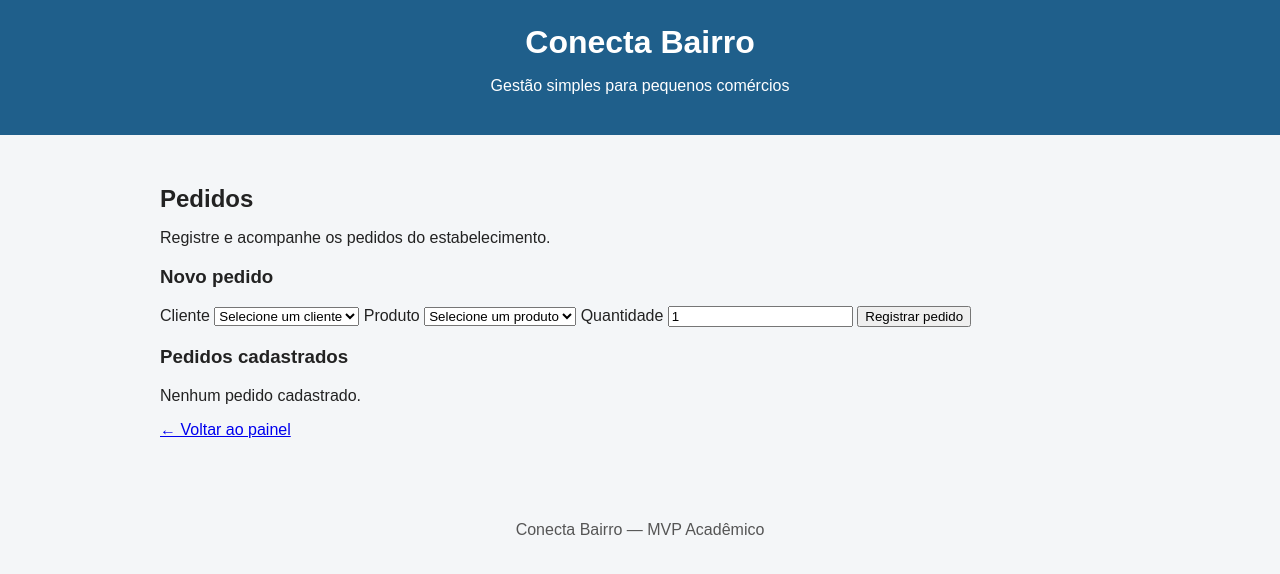
After one commit to matheeeusm/conecta-bairro, a Flask app: page /pedidos in a window 1280 px wide. The commit adds this page. Shown: the top 574 px of the page. Run offline with Flask 3, Linux system fonts and the light colour scheme.

Commit message:
feat: implementa cadastro e listagem de pedidos

```diff
--- a/app.py
+++ b/app.py
@@ -9,6 +9,10 @@ app.config["SQLALCHEMY_TRACK_MODIFICATIONS"] = False
 
 db = SQLAlchemy(app)
 
+
+# =========================
+# MODELOS DO BANCO DE DADOS
+# =========================
 
 class Cliente(db.Model):
     id = db.Column(db.Integer, primary_key=True)
@@ -25,39 +29,74 @@ class Produto(db.Model):
 
 class Pedido(db.Model):
     id = db.Column(db.Integer, primary_key=True)
+
     cliente_id = db.Column(
         db.Integer,
         db.ForeignKey("cliente.id"),
         nullable=False
     )
-    status = db.Column(db.String(30), default="Recebido")
-    criado_em = db.Column(db.DateTime, default=datetime.now)
 
-    cliente = db.relationship("Cliente", backref="pedidos")
+    status = db.Column(
+        db.String(30),
+        default="Recebido"
+    )
+
+    criado_em = db.Column(
+        db.DateTime,
+        default=datetime.now
+    )
+
+    cliente = db.relationship(
+        "Cliente",
+        backref="pedidos"
+    )
 
 
 class ItemPedido(db.Model):
     id = db.Column(db.Integer, primary_key=True)
+
     pedido_id = db.Column(
         db.Integer,
         db.ForeignKey("pedido.id"),
         nullable=False
     )
+
     produto_id = db.Column(
         db.Integer,
         db.ForeignKey("produto.id"),
         nullable=False
     )
-    quantidade = db.Column(db.Integer, nullable=False)
 
-    pedido = db.relationship("Pedido", backref="itens")
+    quantidade = db.Column(
+        db.Integer,
+        nullable=False
+    )
+
+    preco_unitario = db.Column(
+        db.Float,
+        nullable=False
+    )
+
+    pedido = db.relationship(
+        "Pedido",
+        backref="itens"
+    )
+
     produto = db.relationship("Produto")
 
+
+# =========================
+# PÁGINA INICIAL
+# =========================
 
 @app.route("/")
 def index():
     return render_template("index.html")
 
+
+# =========================
+# CLIENTES
+# =========================
 
 @app.route("/clientes", methods=["GET", "POST"])
 def clientes():
@@ -69,6 +108,7 @@ def clientes():
 
         if not nome:
             erro = "Informe o nome do cliente."
+
         else:
             novo_cliente = Cliente(
                 nome=nome,
@@ -80,7 +120,9 @@ def clientes():
 
             return redirect(url_for("clientes"))
 
-    lista_clientes = Cliente.query.order_by(Cliente.id.desc()).all()
+    lista_clientes = Cliente.query.order_by(
+        Cliente.id.desc()
+    ).all()
 
     return render_template(
         "clientes.html",
@@ -88,6 +130,10 @@ def clientes():
         erro=erro
     )
 
+
+# =========================
+# PRODUTOS
+# =========================
 
 @app.route("/produtos", methods=["GET", "POST"])
 def produtos():
@@ -105,7 +151,9 @@ def produtos():
 
         else:
             try:
-                preco = float(preco_texto.replace(",", "."))
+                preco = float(
+                    preco_texto.replace(",", ".")
+                )
 
                 if preco <= 0:
                     erro = "O preço deve ser maior que zero."
@@ -120,12 +168,16 @@ def produtos():
                     db.session.add(novo_produto)
                     db.session.commit()
 
-                    return redirect(url_for("produtos"))
+                    return redirect(
+                        url_for("produtos")
+                    )
 
             except ValueError:
                 erro = "Informe um preço válido."
 
-    lista_produtos = Produto.query.order_by(Produto.id.desc()).all()
+    lista_produtos = Produto.query.order_by(
+        Produto.id.desc()
+    ).all()
 
     return render_template(
         "produtos.html",
@@ -133,92 +185,95 @@ def produtos():
         erro=erro
     )
 
+# =========================
+# PEDIDOS
+# =========================
+
+@app.route("/pedidos", methods=["GET", "POST"])
+def pedidos():
+    erro = None
+
+    clientes = Cliente.query.order_by(Cliente.nome).all()
+    produtos = Produto.query.filter_by(disponivel=True).order_by(Produto.nome).all()
+
+    if request.method == "POST":
+        cliente_id = request.form.get("cliente_id")
+        produto_id = request.form.get("produto_id")
+        quantidade_texto = request.form.get("quantidade", "").strip()
+
+        if not cliente_id:
+            erro = "Selecione um cliente."
+
+        elif not produto_id:
+            erro = "Selecione um produto."
+
+        elif not quantidade_texto:
+            erro = "Informe a quantidade."
+
+        else:
+            try:
+                quantidade = int(quantidade_texto)
+
+                if quantidade <= 0:
+                    erro = "A quantidade deve ser maior que zero."
+
+                else:
+                    produto = db.session.get(Produto, int(produto_id))
+                    cliente = db.session.get(Cliente, int(cliente_id))
+
+                    if not produto or not produto.disponivel:
+                        erro = "Produto inválido ou indisponível."
+
+                    elif not cliente:
+                        erro = "Cliente inválido."
+
+                    else:
+                        novo_pedido = Pedido(
+                            cliente_id=cliente.id,
+                            status="Recebido"
+                        )
+
+                        db.session.add(novo_pedido)
+                        db.session.flush()
+
+                        item = ItemPedido(
+                            pedido_id=novo_pedido.id,
+                            produto_id=produto.id,
+                            quantidade=quantidade,
+                            preco_unitario=produto.preco
+                        )
+
+                        db.session.add(item)
+                        db.session.commit()
+
+                        return redirect(url_for("pedidos"))
+
+            except (ValueError, TypeError):
+                erro = "Dados do pedido inválidos."
+
+    lista_pedidos = Pedido.query.order_by(
+        Pedido.id.desc()
+    ).all()
+
+    return render_template(
+        "pedidos.html",
+        clientes=clientes,
+        produtos=produtos,
+        pedidos=lista_pedidos,
+        erro=erro
+    )
+
+# =========================
+# CRIAÇÃO DO BANCO
+# =========================
 
 with app.app_context():
     db.create_all()
 
 
-if __name__ == "__main__":
-    app.run(debug=True)
-def clientes():
-
-    erro = None
-
-    if request.method == "POST":
-        nome = request.form.get("nome", "").strip()
-        telefone = request.form.get("telefone", "").strip()
-
-        if not nome:
-            erro = "Informe o nome do cliente."
-        else:
-            novo_cliente = Cliente(
-                nome=nome,
-                telefone=telefone
-            )
-
-            db.session.add(novo_cliente)
-            db.session.commit()
-
-            return redirect(url_for("clientes"))
-
-    lista_clientes = Cliente.query.order_by(Cliente.id.desc()).all()
-
-    return render_template(
-        "clientes.html",
-        clientes=lista_clientes,
-        erro=erro
-    )
-
-
-@app.route("/produtos", methods=["GET", "POST"])
-def produtos():
-
-    erro = None
-
-    if request.method == "POST":
-        nome = request.form.get("nome", "").strip()
-        preco_texto = request.form.get("preco", "").strip()
-
-        if not nome:
-            erro = "Informe o nome do produto."
-
-        elif not preco_texto:
-            erro = "Informe o preço do produto."
-
-        else:
-            try:
-                preco = float(preco_texto.replace(",", "."))
-
-                if preco <= 0:
-                    erro = "O preço deve ser maior que zero."
-
-                else:
-                    novo_produto = Produto(
-                        nome=nome,
-                        preco=preco,
-                        disponivel=True
-                    )
-
-                    db.session.add(novo_produto)
-                    db.session.commit()
-
-                    return redirect(url_for("produtos"))
-
-            except ValueError:
-                erro = "Informe um preço válido."
-
-    lista_produtos = Produto.query.order_by(Produto.id.desc()).all()
-
-    return render_template(
-        "produtos.html",
-        produtos=lista_produtos,
-        erro=erro
-    )
-
-
-with app.app_context():
-    db.create_all()
-
+# =========================
+# EXECUÇÃO DA APLICAÇÃO
+# =========================
 
 if __name__ == "__main__":
     app.run(debug=True)
--- a/templates/index.html
+++ b/templates/index.html
@@ -22,7 +22,7 @@
             <p>Gerencie produtos e preços.</p>
         </a>
 
-        <a href="#" class="card">
+        <a href="{{ url_for('pedidos') }}" class="card">
             <h3>Pedidos</h3>
             <p>Registre e acompanhe pedidos.</p>
         </a>
--- /dev/null
+++ b/templates/pedidos.html
@@ -0,0 +1,133 @@
+{% extends "base.html" %}
+
+{% block title %}Pedidos | Conecta Bairro{% endblock %}
+
+{% block content %}
+
+<section class="painel">
+
+    <h2>Pedidos</h2>
+    <p>Registre e acompanhe os pedidos do estabelecimento.</p>
+
+    <div class="card-form">
+        <h3>Novo pedido</h3>
+
+        {% if erro %}
+            <p class="erro" role="alert">{{ erro }}</p>
+        {% endif %}
+
+        <form method="POST">
+
+            <label for="cliente_id">Cliente</label>
+            <select id="cliente_id" name="cliente_id" required>
+                <option value="">Selecione um cliente</option>
+
+                {% for cliente in clientes %}
+                    <option value="{{ cliente.id }}">
+                        {{ cliente.nome }}
+                    </option>
+                {% endfor %}
+            </select>
+
+            <label for="produto_id">Produto</label>
+            <select id="produto_id" name="produto_id" required>
+                <option value="">Selecione um produto</option>
+
+                {% for produto in produtos %}
+                    <option value="{{ produto.id }}">
+                        {{ produto.nome }} —
+                        R$ {{ "%.2f"|format(produto.preco) }}
+                    </option>
+                {% endfor %}
+            </select>
+
+            <label for="quantidade">Quantidade</label>
+            <input
+                type="number"
+                id="quantidade"
+                name="quantidade"
+                min="1"
+                value="1"
+                required
+            >
+
+            <button type="submit">
+                Registrar pedido
+            </button>
+
+        </form>
+    </div>
+
+    <div class="card-form">
+        <h3>Pedidos cadastrados</h3>
+
+        {% if pedidos %}
+
+            {% for pedido in pedidos %}
+
+                <div class="pedido">
+
+                    <h4>Pedido #{{ pedido.id }}</h4>
+
+                    <p>
+                        <strong>Cliente:</strong>
+                        {{ pedido.cliente.nome }}
+                    </p>
+
+                    <p>
+                        <strong>Status:</strong>
+                        {{ pedido.status }}
+                    </p>
+
+                    <p>
+                        <strong>Data:</strong>
+                        {{ pedido.criado_em.strftime("%d/%m/%Y %H:%M") }}
+                    </p>
+
+                    {% for item in pedido.itens %}
+
+                        <p>
+                            <strong>Produto:</strong>
+                            {{ item.produto.nome }}
+                        </p>
+
+                        <p>
+                            <strong>Quantidade:</strong>
+                            {{ item.quantidade }}
+                        </p>
+
+                        <p>
+                            <strong>Valor unitário:</strong>
+                            R$ {{ "%.2f"|format(item.preco_unitario) }}
+                        </p>
+
+                        <p>
+                            <strong>Total:</strong>
+                            R$ {{ "%.2f"|format(
+                                item.quantidade * item.preco_unitario
+                            ) }}
+                        </p>
+
+                    {% endfor %}
+
+                </div>
+
+            {% endfor %}
+
+        {% else %}
+
+            <p>Nenhum pedido cadastrado.</p>
+
+        {% endif %}
+
+    </div>
+
+    <p>
+        <a href="{{ url_for('index') }}">
+            ← Voltar ao painel
+        </a>
+    </p>
+
+</section>
+
+{% endblock %}
```
